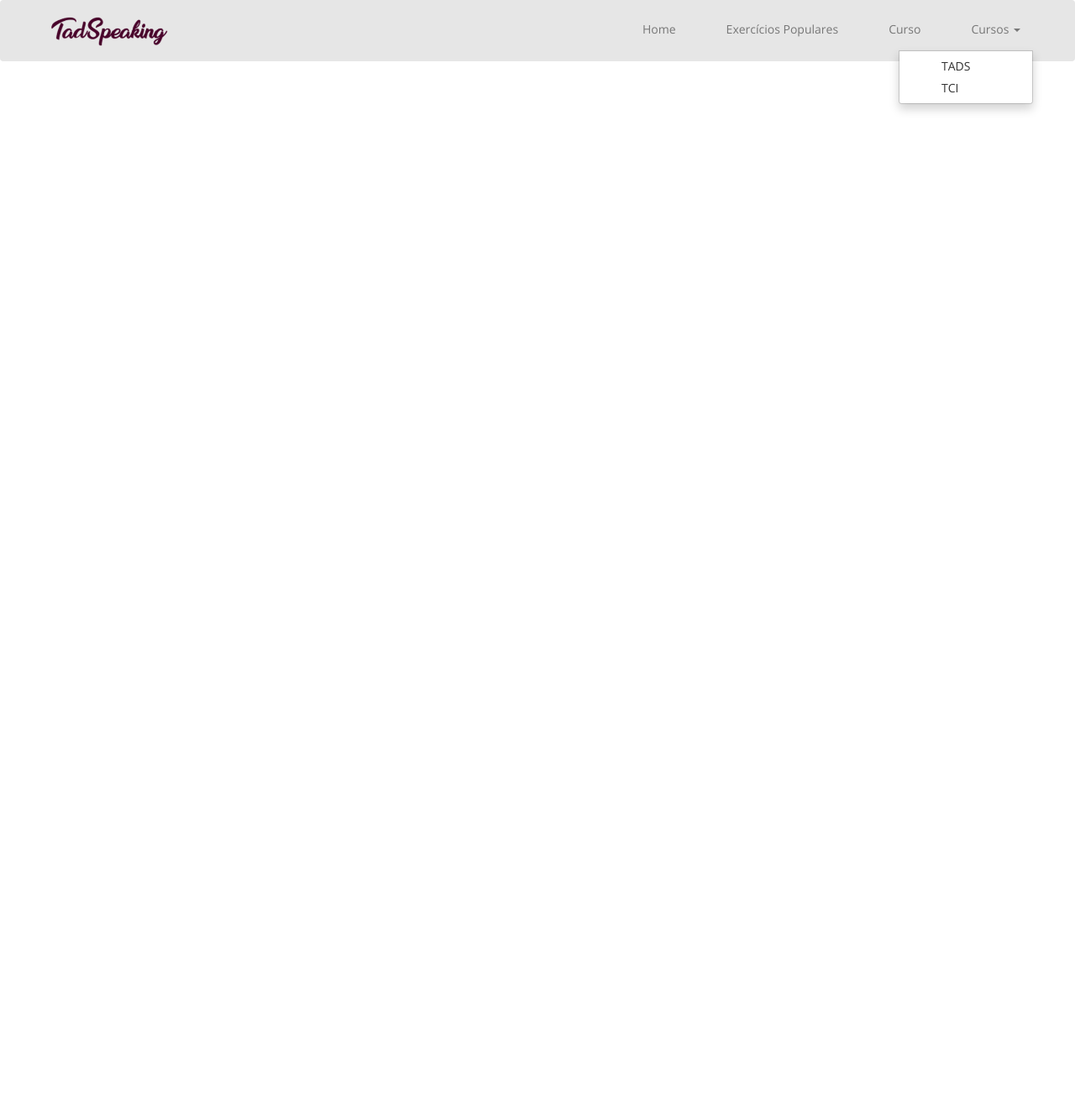
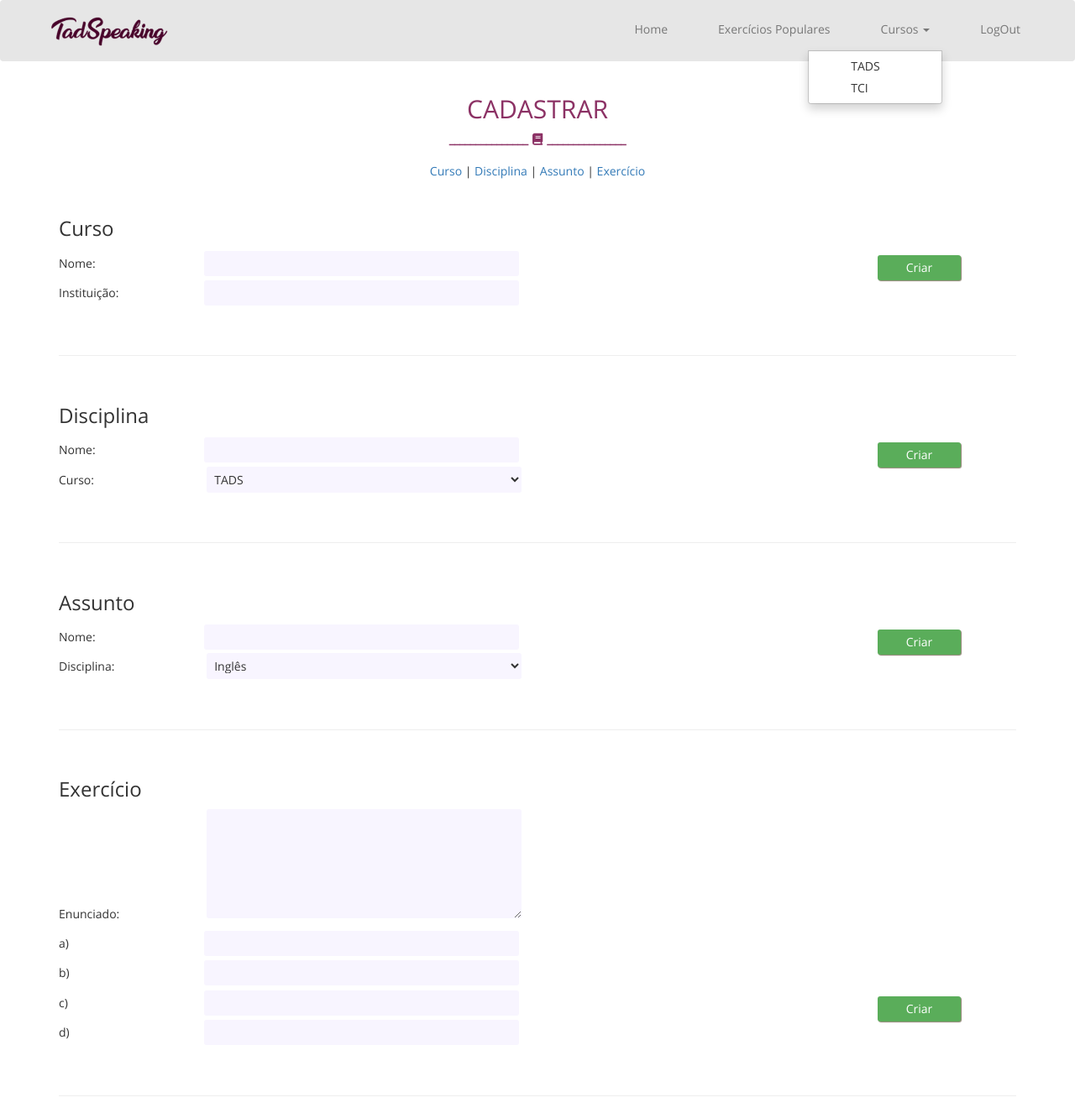
Before and after one commit to GiuliaPadovani/tadspeaking, a PHP site: page /html/cadastrar.html in a window 1280 px wide. Shown: the whole page at 84% size. Before the commit the page ends 133 px from the top, so only its background shows below. Run offline with PHP 8.4, Linux system fonts and the light colour scheme; some libraries are stand-ins or nearby versions.

Commit message:
Update Cadastro e Criacao Exercicios Populares (Giulia)

```diff
--- a/Projeto/css/style.css
+++ b/Projeto/css/style.css
@@ -1,3 +1,6 @@
+/*Atenção para classes já existentes clã*/
+
+/*nao to conseguindo pegar ela por css, se alguem conseguir consertar I'll be happy - Giulia*/
 @font-face {
     font-family: SweetSensation;
     src: url(../fonts/sweet-sensation/sweet-sensations.ttf);
@@ -12,7 +15,7 @@ body {
 	font-family: OpenSans;
 }
 
-.formulario {
+.formularioLogin {
 	padding-bottom: 5%;
 	background-color: #e6e6e6;
 	text-align: center;
@@ -25,6 +28,7 @@ body {
 	box-shadow: 1px 1px 1px #ccc;
 }
 
+/*usar para qualquer subtitulo*/
 .subtitulo {
 	font-family: OpenSans;
 	font-weight: 800;
@@ -36,16 +40,20 @@ body {
 	margin-top: 10%;
 }
 
-.campoLogin {
-	width: 50%;
+/*eu mudei um pouco o css. quando for fazer qualquer input="text", use a classe .campo*/
+.campo {
 	padding: 5px;
 	border-radius: 3px;
 	background-color: #F8F5FF;
 	border-style: none;
 }
 
+.campoLogin {
+	width: 50%;
+}
+
+/*alterei aqui tbm.*/
 .botao {
-	background-color: #8c3265;
 	color: #e6e6e6;
 	width: 18%;
 	padding: 5px;
@@ -56,16 +64,31 @@ body {
 	transition: all 0.3s;
 }
 
+.login .botao {
+	background-color: #8c3265;
+}
+
 .botao:hover{
 	box-shadow: 2px 2px 2px 2px #8C8372;
 }
 
+@media screen and (max-width: 600px){/*iphone*/
+	.campoLogin{
+		width: 100%;
+	}
+
+	.botao {
+		width: 70%;
+	}
+
+}
+
+/*inicio menu*/
 .menu img {
     margin-right: 20px;
 }
 
 .menu {
-    position:fixed;
     top:0;
     z-index:10;
     background: #e6e6e6;
@@ -99,3 +122,91 @@ body {
 .tads {
 	width: 50%;
 }
+/*fim menu*/
+
+/*use quanod quiser deixar qualquer bloco <p> ou <hn> como inline*/
+.textoInline {
+	display: inline-block;
+}
+
+/*use para centralizar*/
+.center {
+	text-align: center;
+}
+
+.cadastrar .campo {
+	width: 50%;
+	margin-left: 10%;
+}
+
+.textoForm {
+	width: 13%;
+	display: inline-block;
+}
+
+
+.cadastrar .botao {
+	background-color: #5AAD5A;
+	width: 60%;
+	margin-top: 50%;
+	color: #fff;
+}
+
+#exercicio .botao {
+	margin-top: 180%;
+}
+
+.cadastrar .minititulo {
+	margin-top: 5%;
+}
+
+@media screen and (max-width: 600px){/*iphone*/
+	.cadastrar .campo {
+		width: 100%;
+		display: block;
+		margin-left: 0;
+	}
+
+	.cadastrar .botao {
+		width: 50%;
+		margin-top: 10%;
+		margin-left: 50%;
+	}
+}
+
+hr {
+	margin-top: 5%;
+}
+
+.book {
+	margin: 0 5px 0 5px;
+}
+
+.mostraExercicios{
+	margin-top: 4%;
+}
+
+.ex, .options {
+	margin-top: 1%;
+}
+
+.author {
+	margin-left: 70%;
+}
+
+.icon {
+	margin-left: 20px;
+	transition: all 0.5s;
+}
+
+.icon:hover {
+	font-size: 20px;
+}
+
+.acertos {
+	color: green;
+}
+
+.erros {
+	color: red;
+}
--- a/Projeto/html/cadastrar.html
+++ b/Projeto/html/cadastrar.html
@@ -3,10 +3,11 @@
 	<head>
 		<title>TadSpeaking - Cadastrar</title>
 		<meta charset="utf-8">
-		<link rel="stylesheet" href="https://maxcdn.bootstrapcdn.com/bootstrap/3.3.7/css/bootstrap.min.css" integrity="sha384-BVYiiSIFeK1dGmJRAkycuHAHRg32OmUcww7on3RYdg4Va+PmSTsz/K68vbdEjh4u" crossorigin="anonymous">
-		<script src="https://maxcdn.bootstrapcdn.com/bootstrap/3.3.7/js/bootstrap.min.js" integrity="sha384-Tc5IQib027qvyjSMfHjOMaLkfuWVxZxUPnCJA7l2mCWNIpG9mGCD8wGNIcPD7Txa" crossorigin="anonymous"></script>
+		<script src="https://use.fontawesome.com/a67d3afb0f.js"></script> <!-- icones fofos -->
+		<meta name="viewport" content="width=device-width, initial-scale=1">
+		<link rel="stylesheet" href="../css/bootstrap.min.css">
 		<link rel="stylesheet" type="text/css" href="../css/style.css">
-		<meta name="viewport" content="width=device-width, initial-scale=1">
+		<script type="text/javascript" href="../js/bootstrap.min.js"></script>
 	</head>
 	<body>
 		<!-- MENU, COPIAR PARA AS OUTRAS PÁGINAS -->
@@ -28,7 +29,6 @@
 			      <ul class = "nav navbar-nav navbar-right navegar">
 			        <li><a href="#">Home</a></li>
 			        <li><a href="#">Exercícios Populares</a></li>
-			        <li><a href="#">Curso</a></li>
 			        <li class="dropdown">
 			            <a href="#" class="dropdown-toggle" data-toggle="dropdown" role="button" aria-haspopup="true" aria-expanded="false">Cursos <span class="caret"></span></a>
 			            <ul class="dropdown-menu">
@@ -36,10 +36,135 @@
 			                <li><a href="#">TCI</a></li>
 			            </ul>
 			        </li>
+			        <li><a href="#">LogOut</a></li>
 			      </ul>
 			   </div>
 			</nav>
 		</header>
 		<!--FIM MENU-->
+		<div class="cadastrar">
+			<div class="container">
+				<div class="row">
+					<div class="col-md-12 center">
+						<div class="subtitulo">
+							<h2>Cadastrar</h2>
+							<p class="textoInline">_______________</p><i class="fa fa-book book" aria-hidden="true"></i><p class="textoInline">_______________</p>
+						</div>
+						<a href="#curso">Curso</a>
+						<h5 class="textoInline">|</h5>
+						<a href="#disciplina">Disciplina</a>
+						<h5 class="textoInline">|</h5>
+						<a href="#assunto">Assunto</a>
+						<h5 class="textoInline">|</h5>
+						<a href="#exercicio">Exercício</a>
+					</div>
+				</div>
+				<div class="row" id="curso">
+					<div class="col-md-8">
+						<div class="minititulo">
+							<h3>Curso</h3>
+						</div>
+						<form class="cadastro">
+							<div class="textoForm">
+								<h5 class="textoInline">Nome:</h5>
+							</div><input type="text" class="campo" name="curso">
+							<br>
+							<div class="textoForm">
+								<h5 class="textoInline">Instituição:</h5>
+							</div><input type="text" class="campo" name="lugar">
+						</form>
+					</div>
+					<div class="col-md-2"></div>
+					<div class="col-md-2">
+						<input type="submit" name="botao" value="Criar" class="botao">
+					</div>
+				</div>
+				<hr>
+				<div class="row" id="disciplina">
+					<div class="col-md-8">
+						<div class="minititulo">
+							<h3>Disciplina</h3>
+						</div>
+						<form class="cadastro">
+							<div class="textoForm">
+								<h5 class="textoInline">Nome:</h5>
+							</div><input type="text" class="campo" name="disciplina">
+							<br>
+							<div class="textoForm">
+								<h5 class="textoInline">Curso:</h5>
+							</div>
+							<select class="campo" name="curso" form="cadastro">
+								<option value="tads">TADS</option>
+								<option value="letras">Letras</option>
+							</select>
+						</form>
+					</div>
+					<div class="col-md-2"></div>
+					<div class="col-md-2">
+						<input type="submit" name="botao" value="Criar" class="botao">
+					</div>
+				</div>
+				<hr>
+				<div class="row" id="assunto">
+					<div class="col-md-8">
+						<div class="minititulo">
+							<h3>Assunto</h3>
+						</div>
+						<form class="cadastro">
+							<div class="textoForm">
+								<h5 class="textoInline">Nome:</h5>
+							</div><input type="text" class="campo" name="assunto">
+							<br>
+							<div class="textoForm">
+								<h5 class="textoInline">Disciplina:</h5>
+							</div>
+							<select class="campo" name="disciplina" form="cadastro">
+								<option value="ingles">Inglês</option>
+								<option value="alg">Algoritmos</option>
+							</select>
+						</form>
+					</div>
+					<div class="col-md-2"></div>
+					<div class="col-md-2">
+						<input type="submit" name="botao" value="Criar" class="botao">
+					</div>
+				</div>
+				<hr>
+				<div class="row" id="exercicio">
+					<div class="col-md-8">
+						<div class="minititulo">
+							<h3>Exercício</h3>
+						</div>
+						<form class="cadastro">
+							<div class="textoForm">
+								<h5 class="textoInline">Enunciado:</h5>
+							</div>
+							<textarea rows="6" cols="50" class="campo" form="cadastro" name="enunciado"></textarea>
+							<br>
+							<div class="textoForm">
+								<h5 class="textoInline">a)</h5>
+							</div><input type="text" class="campo" name="a">
+							<br>
+							<div class="textoForm">
+								<h5 class="textoInline">b)</h5>
+							</div><input type="text" class="campo" name="b">
+							<br>
+							<div class="textoForm">
+								<h5 class="textoInline">c)</h5>
+							</div><input type="text" class="campo" name="c">
+							<br>
+							<div class="textoForm">
+								<h5 class="textoInline">d)</h5>
+							</div><input type="text" class="campo" name="d">
+						</form>
+					</div>
+					<div class="col-md-2"></div>
+					<div class="col-md-2">
+						<input type="submit" name="botao" value="Criar" class="botao">
+					</div>
+				</div>
+				<hr>
+			</div>
+		</div>
 	</body>
 </html>
```
Also changed, not shown: Projeto/html/exercicios_populares.html (added, +125 -0 lines), Projeto/html/login.html (+5 -4 lines), 2 other files.
